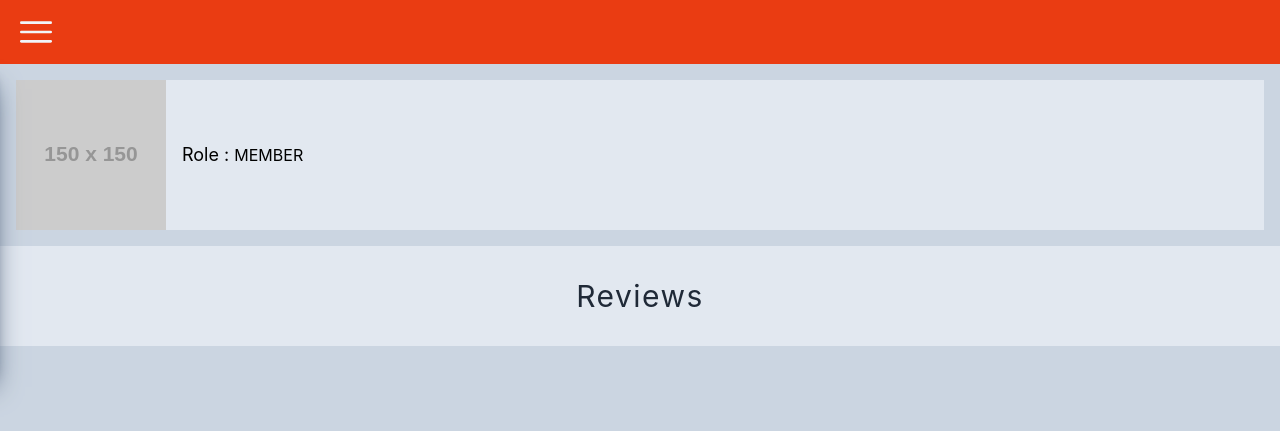
After one commit to Kevin-Cela/GymApplication-Web, a PHP site: page /manager/profile.php in a window 1280 px wide. The commit adds this page. Shown: the top 431 px of the page. Run offline with PHP 8.4, Linux system fonts and the light colour scheme; a user stored in the database is signed in; grey boxes labelled with a size stand in for pictures from a placeholder-image service; some libraries are stand-ins or nearby versions.

Commit message:
Renamed manager dashboard to profile page.

```diff
--- a/backend/models/manager.php
+++ b/backend/models/manager.php
@@ -5,5 +5,3 @@ require_once("user.php");
 class Manager extends User{
 
 }
-
-?>
--- a/components/Navigation/Controller.php
+++ b/components/Navigation/Controller.php
@@ -21,6 +21,12 @@ class Navigation
   function getUser()
   {
     return $this->_user;
+  }
+
+  function logout()
+  {
+    session_unset();
+    header("Location: /", true);
   }
 
   function getRole()
@@ -60,13 +66,13 @@ class Navigation
             <a href="/" class="transition-all duration-300 ease-in-out md:text-xl text-slate-200 tracking-wide text-base p-1 border-b-2 border-transparent hover:border-b-white">Home</a>
           </li>
           <li class="px-2 py-4 lg:p-4">
-            <a href="/about_us.php" class="transition-all duration-300 md:text-xl text-slate-200 tracking-wide text-base p-1 border-b-2 border-transparent hover:border-b-white">About Us</a>
-          </li>
-          <li class="px-2 py-4 lg:p-4">
             <a href="/manager/profile.php" class="transition-all duration-300 md:text-xl text-slate-200 tracking-wide text-base p-1 border-b-2 border-transparent hover:border-b-white">Profile</a>
           </li>
           <li class="px-2 py-4 lg:p-4">
-            <a href="/manager/dashboard.php" class="transition-all duration-300 md:text-xl text-slate-200 tracking-wide text-base p-1 border-b-2 border-transparent hover:border-b-white">Dashboard</a>
+            <a href="/order/equipment.php" class="transition-all duration-300 md:text-xl text-slate-200 tracking-wide text-base p-1 border-b-2 border-transparent hover:border-b-white">Equipments</a>
+          </li>
+          <li class="px-2 py-4 lg:p-4">
+            <a href="/logout.php" class="transition-all duration-300 md:text-xl text-slate-200 tracking-wide text-base p-1 border-b-2 border-transparent hover:border-b-white">Log Out</a>
           </li>
         </ul>
       ';
@@ -90,9 +96,6 @@ class Navigation
             <a href="/" class="transition-all duration-300 ease-in-out md:text-xl text-slate-200 tracking-wide text-base p-1 border-b-2 border-transparent hover:border-b-white">Home</a>
           </li>
           <li class="px-2 py-4 lg:p-4">
-            <a href="/about_us.php" class="transition-all duration-300 md:text-xl text-slate-200 tracking-wide text-base p-1 border-b-2 border-transparent hover:border-b-white">About Us</a>
-          </li>
-          <li class="px-2 py-4 lg:p-4">
             <a href="/coach/profile.php" class="transition-all duration-300 md:text-xl text-slate-200 tracking-wide text-base p-1 border-b-2 border-transparent hover:border-b-white">Profile</a>
           </li>
           <li class="px-2 py-4 lg:p-4">
@@ -100,6 +103,12 @@ class Navigation
           </li>
           <li class="px-2 py-4 lg:p-4">
             <a href="/create/course.php" class="transition-all duration-300 md:text-xl text-slate-200 tracking-wide text-base p-1 border-b-2 border-transparent hover:border-b-white">Create Course</a>
+          </li>
+          <li class="px-2 py-4 lg:p-4">
+            <a href="/order/equipment.php" class="transition-all duration-300 md:text-xl text-slate-200 tracking-wide text-base p-1 border-b-2 border-transparent hover:border-b-white">Equipments</a>
+          </li>
+          <li class="px-2 py-4 lg:p-4">
+            <a href="/logout.php" class="transition-all duration-300 md:text-xl text-slate-200 tracking-wide text-base p-1 border-b-2 border-transparent hover:border-b-white">Log Out</a>
           </li>
         </ul>
       ';
@@ -130,6 +139,9 @@ class Navigation
           </li>
           <li class="px-2 py-4 lg:p-4">
             <a href="/view/courses.php" class="transition-all duration-300 md:text-xl text-slate-200 tracking-wide text-base p-1 border-b-2 border-transparent hover:border-b-white">My Courses</a>
+          </li>
+          <li class="px-2 py-4 lg:p-4">
+            <a href="/logout.php" class="transition-all duration-300 md:text-xl text-slate-200 tracking-wide text-base p-1 border-b-2 border-transparent hover:border-b-white">Log Out</a>
           </li>
         </ul>
       ';
--- a/components/Validation/Authenthicate.php
+++ b/components/Validation/Authenthicate.php
@@ -15,7 +15,7 @@ function authenthicate($email, $password, $database)
   if ($row != null) {
     session_start();
     $member = new Member($row['id'], $row['password'], $row['first_name'], $row['last_name'], $row['email'], $row['phone_number']);
-        $_SESSION['user'] = $member;
+    $_SESSION['user'] = serialize($member);
     $_SESSION['role'] = 'MEMBER';
     header('Location: index.php');
     exit();
--- /dev/null
+++ b/logout.php
@@ -0,0 +1,6 @@
+<?php
+session_start();
+session_unset();
+session_destroy();
+header("Location: /", true);
+die();
--- /dev/null
+++ b/manager/profile.php
@@ -0,0 +1,36 @@
+<!DOCTYPE html>
+<html lang="en">
+
+<head>
+  <title>Gymify | Manager Dashboard</title>
+  <!-- Include Global files -->
+  <?php require '../components/globals.php' ?>
+  <?php require '../backend/models/manager.php' ?>
+</head>
+
+<body class="bg-slate-300">
+  <?php require '../components/Navigation/Navigation.php' ?>
+  <div class="relative m-4 bg-slate-200">
+    <div class="relative flex flex-row items-center content-center justify-between">
+      <img src="https://placehold.co/150" width="150" height="150" alt="Profile Picture" class="object-cover w-auto h-auto">
+      <div class="w-full h-full flex flex-col items-start px-4 content-center justify-evenly">
+        <p>
+          <?php
+          ?>
+        </p>
+        <p class="text-lg">Role :
+          <small class="text-base">
+            <?php echo $_SESSION['role']; ?>
+          </small>
+        </p>
+      </div>
+    </div>
+  </div>
+  <div class="flex-1/4 bg-slate-200">
+    <div class="p-4 rounded-lg">
+      <h1 class="text-2xl lg:text-3xl text-center tracking-wider text-gray-800 p-4">Reviews</h1>
+    </div>
+  </div>
+</body>
+
+</html>
```
Also changed, not shown: manager/dashboard.php (deleted). Lines whose indentation alone changed are shown as unchanged.
